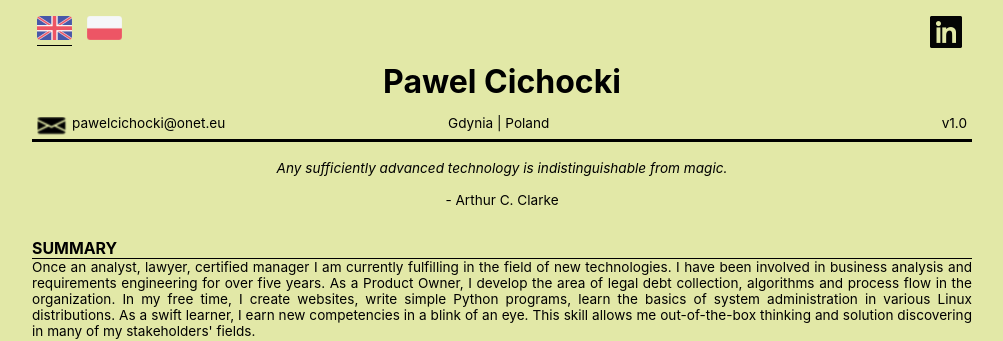
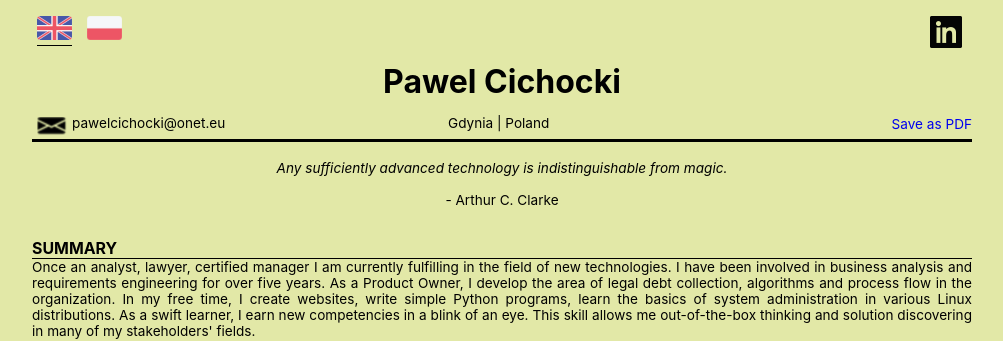
Before and after one commit to pawelcich/Personal-Resume, a Jekyll site: the page index.html, which Jekyll copies as it is, in a window 1280 px wide. Shown: the top 341 px of the page, without its empty margins (138-1141 px from the left). Built offline with Jekyll 4.4.1, drawn with Linux system fonts in a browser that asks for light colours.

Commit message:
save as pdf

```diff
--- a/css/screen.css
+++ b/css/screen.css
@@ -99,10 +99,10 @@ header ul {
     float: left;
 
 }
-.version {
-    padding-right: 5px;
+.version a {
     float: right;
-
+    margin-top: 15px;
+    text-decoration: none;
 }
 
 
--- a/index.html
+++ b/index.html
@@ -40,7 +40,7 @@
             </div>
 
             <div class="version">
-                <p>v1.0</p>
+                <a href="https://pdf-ace.com/pdfme/" target= "_blank">Save as PDF</a>
             </div>
 
             <div class="fix"></div>
--- a/pl.html
+++ b/pl.html
@@ -44,7 +44,7 @@ permalink: /pl.html
             </div>
 
             <div class="version">
-                <p>v1.0</p>
+                <a href="https://pdf-ace.com/pdfme/" target= "_blank">Zapisz jako PDF</a>
             </div>
 
             <div class="fix"></div>
```
